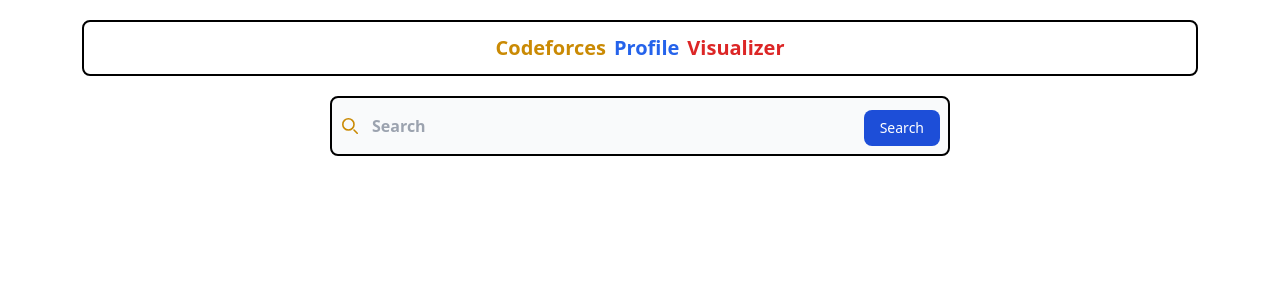
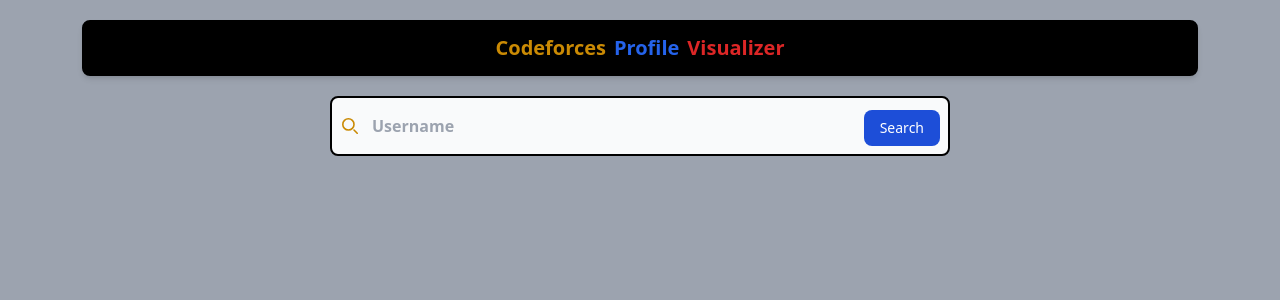
Before and after one commit to satya-supercluster/Codeforces-Profile-Visulizer, a React (Vite) app: page / in a window 1280 px wide. Shown: the top 300 px of the page. Built offline with nearby package versions, Linux system fonts and the light colour scheme.

Commit message:
code commenting

```diff
--- a/src/App.jsx
+++ b/src/App.jsx
@@ -6,7 +6,7 @@
   const [userInfo, setUserInfo] = useState(null);
   return (
     <>
-      <div className="py-5 px-3 sm:px-5 backdrop-blur-sm min-h-screen gap-5">
+      <div className="py-5 px-3 sm:px-5 bg-gray-400 min-h-screen gap-5">
         <Navbar />
         <SearchBox setUserInfo={setUserInfo} />
         {userInfo && (
--- a/src/components/Navbar.jsx
+++ b/src/components/Navbar.jsx
@@ -4,7 +4,7 @@
   return (
     <div className='flex justify-center'>
       <motion.div
-        className="w-[90%] flex justify-center font-bold lg:text-xl border-2 border-black p-3 rounded-lg gap-2 flex-row  cursor-pointer"
+        className="w-[90%] flex justify-center font-bold lg:text-xl shadow-md md:bg-black border-2 border-black p-3 rounded-lg gap-2 flex-row  cursor-pointer"
         whileTap={{ scale: 0.9 }}
       >
         <span>
--- a/src/components/SearchBox.jsx
+++ b/src/components/SearchBox.jsx
@@ -1,6 +1,6 @@
 import React, { useRef, useState, useEffect } from "react";
 import { motion } from "framer-motion";
-import code from '/code.svg'
+import code from "/code.svg";
 const SearchBox = ({ setUserInfo }) => {
   const searchInputRef = useRef(null);
   const [errorMessage, setErrorMessage] = useState("");
@@ -8,30 +8,35 @@
   const [loader, setLoader] = useState(false);
   const handleSearch = async (e) => {
     e.preventDefault();
+
+    // search value extraction
     const searchValue = searchInputRef.current.value.trim();
-
+    // checking if nothing is there
     if (searchValue === "") {
+      // show error for 5 seconds
       setErrorMessage("Please enter a handle.");
       setShowError(true);
       setTimeout(() => {
         setShowError(false);
       }, 5000);
     } else {
-        setLoader(true);
-        setErrorMessage("");
-        console.log(
-          `${import.meta.env.VITE_CF_URL}user.info?handles=${searchValue}`
-        );
+      // if something
+      setLoader(true); // show loader
+      setErrorMessage(""); // no error
       try {
+        // fetch user info
         const response = await fetch(
           `${import.meta.env.VITE_CF_URL}user.info?handles=${searchValue}`
         );
+        // store response in data
         const data = await response.json();
+        // stop loader
         setLoader(false);
+        // if status is ok->success
         if (data.status === "OK") {
           setUserInfo(data.result[0]);
-          console.log("User info:", data.result);
         } else if (data.status === "FAILED") {
+          // error ocurred
           setErrorMessage(data.comment);
           setUserInfo(null);
           setShowError(true);
@@ -81,19 +86,19 @@
           <input
             type="search"
             className="block w-full p-4 ps-10 font-semibold text-blue-900 border-2 border-black rounded-lg bg-gray-50 "
-            placeholder="Search"
+            placeholder="Username"
             ref={searchInputRef}
           />
           <button
             type="submit"
-            className="text-white absolute end-2.5 bottom-2.5 bg-blue-700 hover:bg-blue-800 focus:outline-none font-medium rounded-lg text-sm px-3 sm:px-4 py-2 dark:bg-blue-600 dark:hover:bg-blue-700"
+            className="text-white absolute end-2.5 bottom-2.5 bg-blue-700 hover:bg-blue-800 focus:outline-none font-medium rounded-lg text-sm px-3 sm:px-4 py-2 "
           >
             Search
           </button>
         </div>
         {showError && (
           <div className="flex mt-2">
-            <h1 className="text-lg p-2 bg-black text-red-600 font-bold rounded-xl">
+            <h1 className="text-lg p-2 border-2 border-blue-700 text-red-600 font-bold rounded-xl">
               {errorMessage}
             </h1>
           </div>
@@ -105,7 +110,9 @@
               alt="Avatar"
               className="w-20 mb-5 h-20 rounded-full object-cover"
             />
-            <div className="text-orange-700 font-bold text-2xl ">Loading...</div>
+            <div className="text-orange-700 font-bold text-2xl ">
+              Loading...
+            </div>
           </div>
         )}
       </form>
```
Lines whose indentation alone changed are shown as unchanged.
